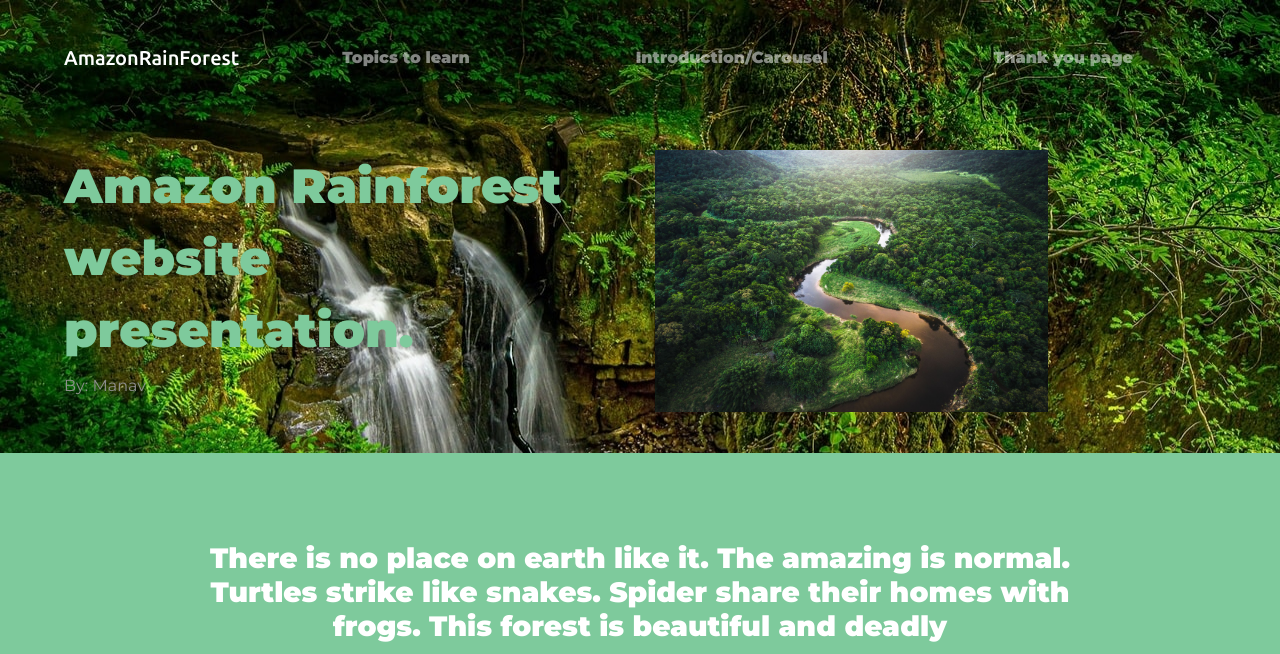
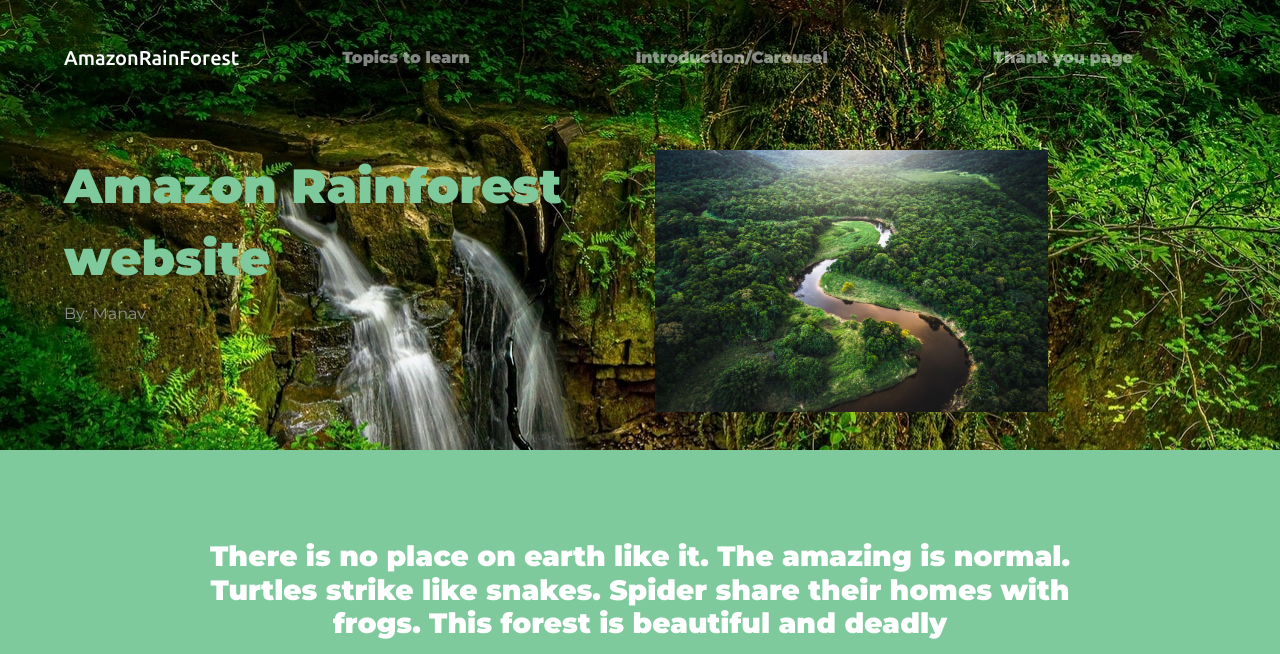
Before and after one commit to greninjagx/Amazon-hackthon, a plain HTML site: page index.html in a window 1280 px wide. Shown: the top 654 px of the page. Drawn offline with nearby package versions, Linux system fonts and the light colour scheme.

Commit message:
Update index.html

```diff
--- a/index.html
+++ b/index.html
@@ -53,7 +53,7 @@
 
       <div class="row" >
         <div class="col-lg-6">
-          <h1>Amazon Rainforest website presentation.</h1>
+          <h1>Amazon Rainforest website</h1>
           <!-- testing the <p>tag</p> insert  -->
           <p>By: Manav</p>
           <!-- testing the <p>tag</p> insert  -->
```
